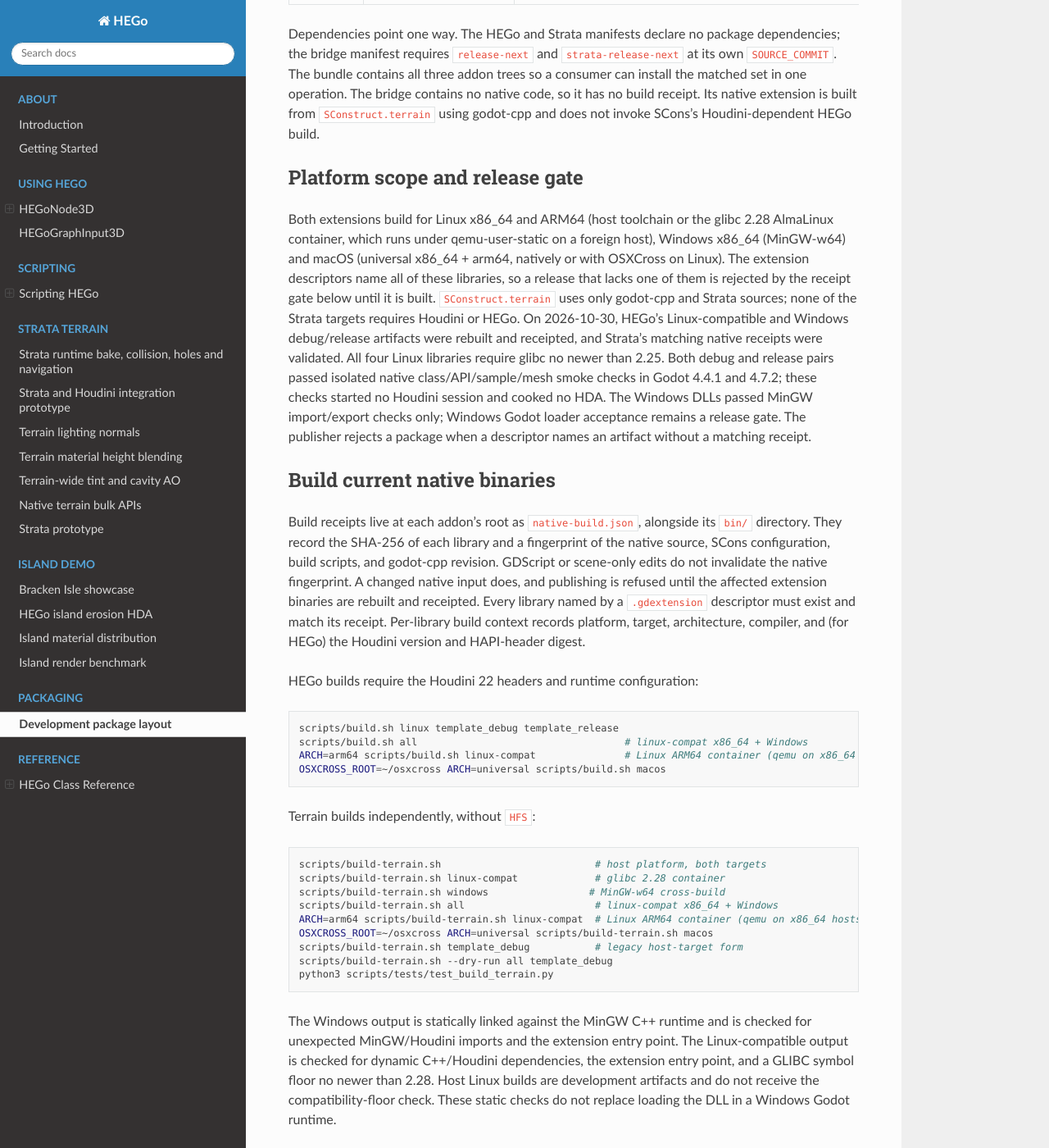
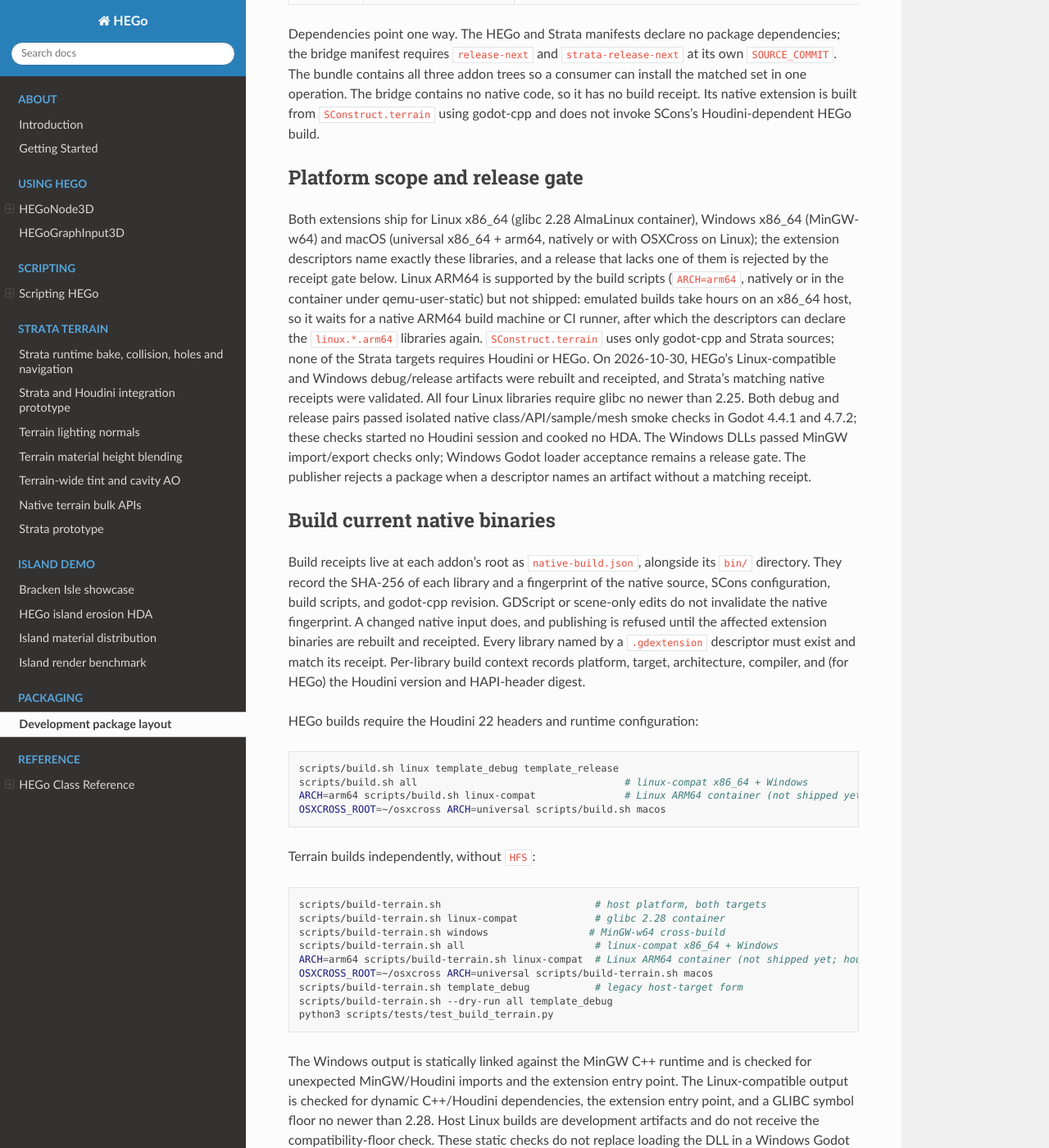
Before and after one commit to peterprickarz/hego, a Sphinx documentation site: the page built from docs/next-packaging.md, in a window 1280 px wide and 1400 px high, scrolled down 606 px. Shown: the whole window at 82% size. Built offline with Sphinx 7.4.7 and the Read the Docs theme 3.1.0, drawn with Linux system fonts in a browser that asks for light colours.

Commit message:
Stop shipping Linux ARM64 libraries for now
Building them on this x86_64 machine means running the toolchain under
qemu-user-static, which took about fifty minutes per target; the one HEGo debug
library that finished and Codex's stale ARM64 pair are removed together with
their descriptor entries and receipts, so the release gate is satisfied by the
Linux x86_64, Windows and macOS libraries. ARCH=arm64 stays supported in both
build scripts for a native ARM64 machine or CI runner; the docs say so.

Co-Authored-By: Claude Fable 5.1 <noreply@anthropic.com>

````diff
--- a/docs/next-packaging.md
+++ b/docs/next-packaging.md
@@ -24,13 +24,16 @@ Houdini-dependent HEGo build.
 
 ## Platform scope and release gate
 
-Both extensions build for Linux x86_64 and ARM64 (host toolchain or the glibc
-2.28 AlmaLinux container, which runs under qemu-user-static on a foreign host),
-Windows x86_64 (MinGW-w64) and macOS (universal x86_64 + arm64, natively or with
-OSXCross on Linux). The extension descriptors name all of these libraries, so a
-release that lacks one of them is rejected by the receipt gate below until it is
-built. `SConstruct.terrain` uses only godot-cpp and Strata sources; none of the
-Strata targets requires Houdini or HEGo.
+Both extensions ship for Linux x86_64 (glibc 2.28 AlmaLinux container), Windows
+x86_64 (MinGW-w64) and macOS (universal x86_64 + arm64, natively or with OSXCross
+on Linux); the extension descriptors name exactly these libraries, and a release
+that lacks one of them is rejected by the receipt gate below. Linux ARM64 is
+supported by the build scripts (`ARCH=arm64`, natively or in the container under
+qemu-user-static) but not shipped: emulated builds take hours on an x86_64 host,
+so it waits for a native ARM64 build machine or CI runner, after which the
+descriptors can declare the `linux.*.arm64` libraries again. `SConstruct.terrain`
+uses only godot-cpp and Strata sources; none of the Strata targets requires
+Houdini or HEGo.
 On 2026-10-30, HEGo's Linux-compatible and Windows debug/release artifacts were
 rebuilt and receipted, and Strata's matching native receipts were validated.
 All four Linux libraries require glibc no newer than 2.25. Both debug and release
@@ -57,7 +60,7 @@ HEGo builds require the Houdini 22 headers and runtime configuration:
 ```bash
 scripts/build.sh linux template_debug template_release
 scripts/build.sh all                                   # linux-compat x86_64 + Windows
-ARCH=arm64 scripts/build.sh linux-compat               # Linux ARM64 container (qemu on x86_64 hosts)
+ARCH=arm64 scripts/build.sh linux-compat               # Linux ARM64 container (not shipped yet; hours under qemu)
 OSXCROSS_ROOT=~/osxcross ARCH=universal scripts/build.sh macos
 ```
 
@@ -68,7 +71,7 @@ scripts/build-terrain.sh                          # host platform, both targets
 scripts/build-terrain.sh linux-compat             # glibc 2.28 container
 scripts/build-terrain.sh windows                 # MinGW-w64 cross-build
 scripts/build-terrain.sh all                      # linux-compat x86_64 + Windows
-ARCH=arm64 scripts/build-terrain.sh linux-compat  # Linux ARM64 container (qemu on x86_64 hosts)
+ARCH=arm64 scripts/build-terrain.sh linux-compat  # Linux ARM64 container (not shipped yet; hours under qemu)
 OSXCROSS_ROOT=~/osxcross ARCH=universal scripts/build-terrain.sh macos
 scripts/build-terrain.sh template_debug           # legacy host-target form
 scripts/build-terrain.sh --dry-run all template_debug
````
Also changed, not shown: README.md (+1 -1 lines), 4 other files.
